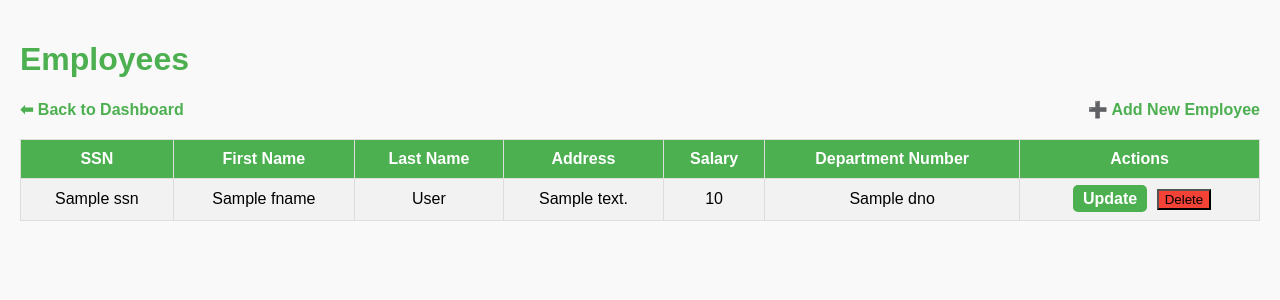
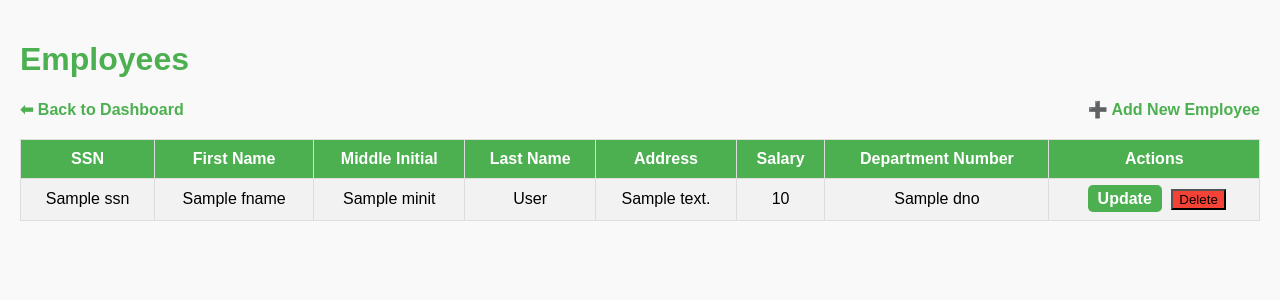
Before and after one commit to user789user/dataA4, a Flask app: page /view_employees in a window 1280 px wide. Shown: the top 300 px of the page. Run offline with Flask 3, Linux system fonts and the light colour scheme; the visitor is signed in with stand-in values (Sample User, id 1); a database or web service that is not in the repository returns one stand-in record (values such as "Sample title"); some libraries are stand-ins or nearby versions.

Commit message:
little changes

```diff
--- a/app.py
+++ b/app.py
@@ -375,11 +375,11 @@ def view_employees():
 
     try:
         if role_id == 1:  # Super Admin
-            cursor.execute("SELECT SSN, Fname, Lname, Address, Salary, Dno FROM Employee")
+            cursor.execute("SELECT SSN, Fname, Minit, Lname, Address, Salary, Dno FROM Employee")
         elif role_id == 2:  # Department Admin
-            cursor.execute("SELECT SSN, Fname, Lname, Address, Salary, Dno FROM Employee WHERE Dno = %s", (department_id,))
+            cursor.execute("SELECT SSN, Fname, Minit, Lname, Address, Salary, Dno FROM Employee WHERE Dno = %s", (department_id,))
         elif role_id == 3:  # Normal User
-            cursor.execute("SELECT SSN, Fname, Lname, Address, Salary, Dno FROM Employee WHERE Dno = %s", (department_id,))
+            cursor.execute("SELECT SSN, Fname, Minit, Lname, Address, Salary, Dno FROM Employee WHERE Dno = %s", (department_id,))
         else:
             flash("Access denied. You do not have permission to view employees.", "view_employee_error")
             return redirect(url_for('base'))
@@ -410,13 +410,13 @@ def add_employee():
 
     if request.method == 'POST':
         fname = request.form['fname']
-        minit = request.form.get('minit')
+        minit = request.form.get['minit']
         lname = request.form['lname']
         ssn = request.form['ssn']
         address = request.form['address']
         sex = request.form['sex']
         salary = request.form['salary']
-        super_ssn = request.form.get('super_ssn')
+        super_ssn = request.form.get['super_ssn']
         dno = request.form['dno']
 
         if role_id == 2 and int(dno) != department_id:
--- a/templates/update_project.html
+++ b/templates/update_project.html
@@ -17,6 +17,6 @@
 
         <input type="submit" value="Update Project">
     </form>
-    <a href="{{ url_for('view_projects') }}">Back to Departments</a>
+    <a href="{{ url_for('view_projects') }}">Back to Projects</a>
 </body>
 </html>
--- a/templates/view_departments.html
+++ b/templates/view_departments.html
@@ -89,6 +89,8 @@
                         Delete
                     </button>
                 </form>
+            {% else %}
+                <span>View Only</span>
            {% endif %}
         </td>
     </tr>
--- a/templates/view_employees.html
+++ b/templates/view_employees.html
@@ -68,6 +68,7 @@
     <tr>
         <th>SSN</th>
         <th>First Name</th>
+        <th>Middle Initial</th>
         <th>Last Name</th>
         <th>Address</th>
         <th>Salary</th>
@@ -83,6 +84,7 @@
         <td>{{ employee[3] }}</td>
         <td>{{ employee[4] }}</td>
         <td>{{ employee[5] }}</td>
+        <td>{{ employee[6] }}</td>
         <td class="actions">
             {% if role_id in [1, 2] %}
                 <a href="{{ url_for('update_employee', ssn=employee[0]) }}" class="update">Update</a>
```
